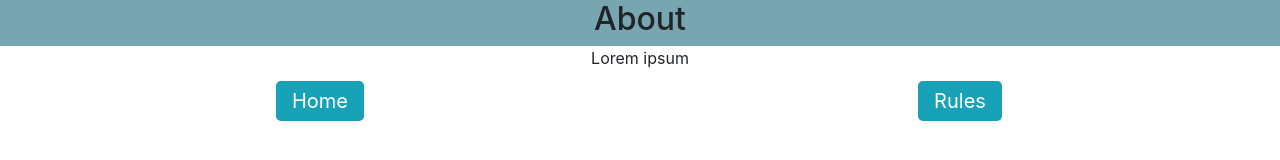
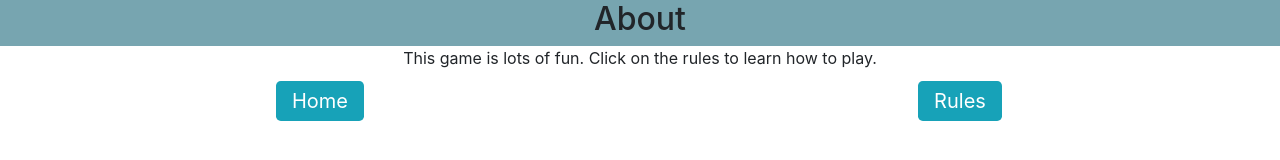
Before and after one commit to golson15/reversi, a website: page public/about.html in a window 1280 px wide. Drawn offline with nearby package versions, Linux system fonts and the light colour scheme.

Commit message:
no message

```diff
--- a/public/about.html
+++ b/public/about.html
@@ -24,7 +24,7 @@
       </div>
       <div class="row">
         <div class="col">
-          <p>Lorem ipsum</p>
+          <p>This game is lots of fun. Click on the rules to learn how to play.</p>
         </div>
       </div>
 
```
Also changed, not shown: public/lobby.html (+1 -1 lines).
